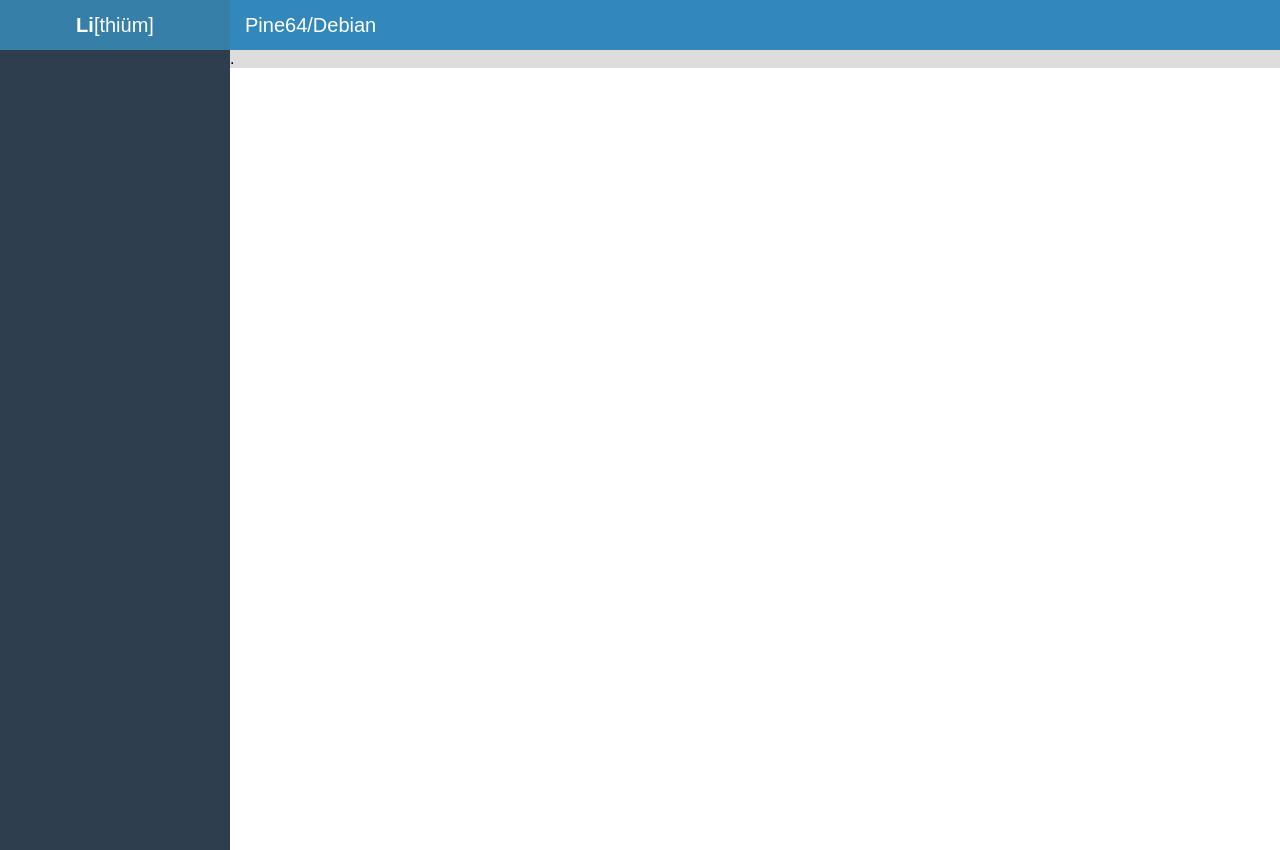
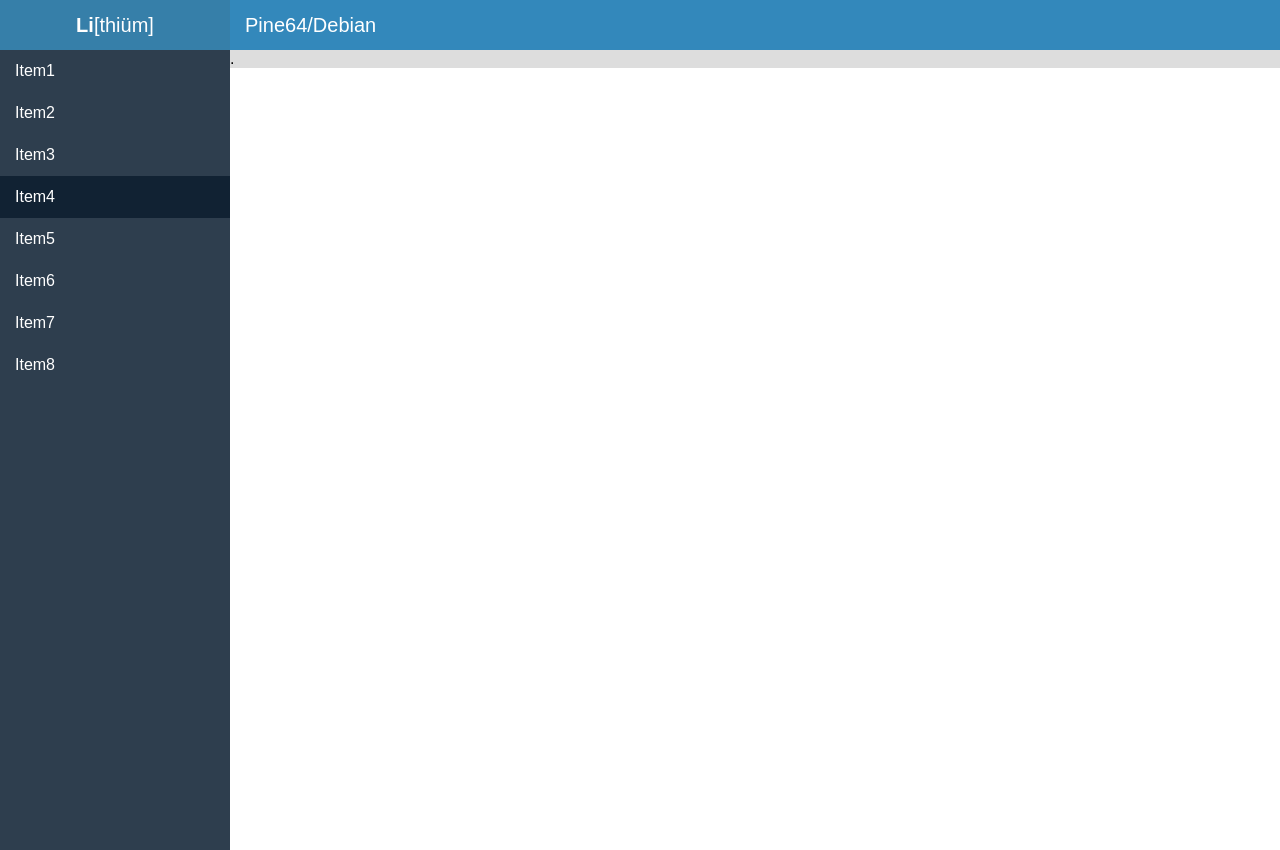
Before and after one commit to Catethysis/Lithium, a React (Create React App) app: page / in a window 1280 px wide. Built offline with nearby package versions, Linux system fonts and the light colour scheme.

Commit message:
Items added to sidebar

```diff
--- a/src/App.js
+++ b/src/App.js
@@ -1,19 +1,10 @@
 import React, { Component } from 'react';
 // import logo from './logo.svg';
 import './App.css';
-import Header_aside from './header-aside';
-import Header_content from './header-content';
+import HeaderAside from './header-aside';
+import HeaderContent from './header-content';
 import Aside from './aside';
 import Content from './content';
-
-class Header extends Component {
-  render () {
-    return [
-      <Header_aside />,
-      <Header_content />
-    ]
-  }
-}
 
 class App extends Component {
   render() {
@@ -21,7 +12,8 @@ class App extends Component {
       <div style={{
         width: '100vw',
       }}>
-        <Header />
+        <HeaderAside />
+        <HeaderContent />
         <Aside active="main"/>
         <Content />
       </div>
--- /dev/null
+++ b/src/aside.css
@@ -0,0 +1,18 @@
+.aside-li {
+    padding: 12px 5px 12px 15px;
+    display: block;
+    color: #fff;
+}
+
+.aside-li:hover {
+    background-color: #234;
+}
+
+.aside-li.active {
+    background-color: #123;
+}
+
+ul {
+    padding: 0;
+    margin: 0;
+}
--- a/src/aside.js
+++ b/src/aside.js
@@ -1,15 +1,36 @@
 import React, { Component } from 'react';
+import './aside.css'
 
 export default class Aside extends Component {
   render () {
+    let items = [
+      'Item1',
+      'Item2',
+      'Item3',
+      'Item4',
+      'Item5',
+      'Item6',
+      'Item7',
+      'Item8'
+    ];
     return (
       <div style={{
         width: 230,
         position: 'absolute',
         minHeight: '100%',
+        padding: 0,
 
         backgroundColor: '#2e3e4e'
       }}>
+      <ul>
+        {
+          items.map((item, i) => {
+            return <li className={'aside-li' + (i == 3 ? ' active' : '')}>
+              {item}
+            </li>
+          })
+        }
+      </ul>
       </div>
     )
   }
```
